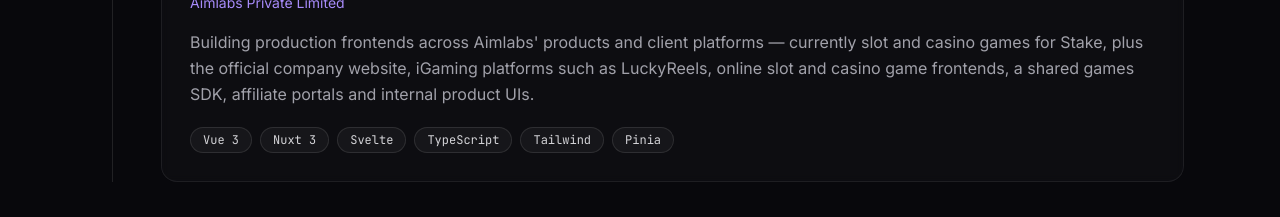
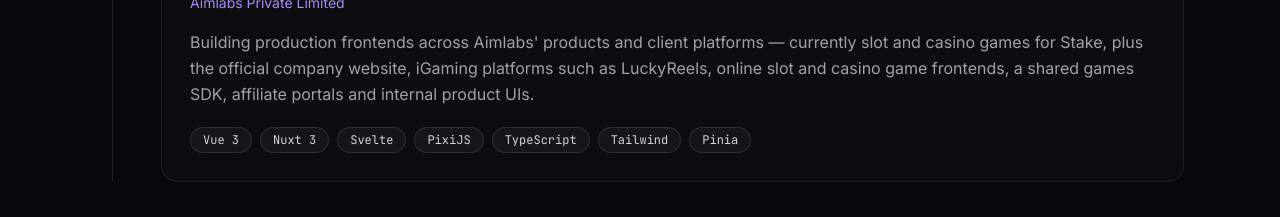
Before and after one commit to udayaa11/uday-portfolio, a Nuxt app: page / in a window 1280 px wide. Shown: the part 6420-6637 px from the top of the page. Built offline with nearby package versions, Linux system fonts and the light colour scheme.

Commit message:
added protofolio

```diff
--- a/data/portfolio.ts
+++ b/data/portfolio.ts
@@ -166,6 +166,6 @@ export const experience = [
     period: '4+ years · Present', // TODO: e.g. 'Jun 2022 — Present' once you confirm the start month
     description:
       "Building production frontends across Aimlabs' products and client platforms — currently slot and casino games for Stake, plus the official company website, iGaming platforms such as LuckyReels, online slot and casino game frontends, a shared games SDK, affiliate portals and internal product UIs.",
-    tags: ['Vue 3', 'Nuxt 3', 'Svelte', 'TypeScript', 'Tailwind', 'Pinia'],
+    tags: ['Vue 3', 'Nuxt 3', 'Svelte', 'PixiJS', 'TypeScript', 'Tailwind', 'Pinia'],
   },
 ]
```
